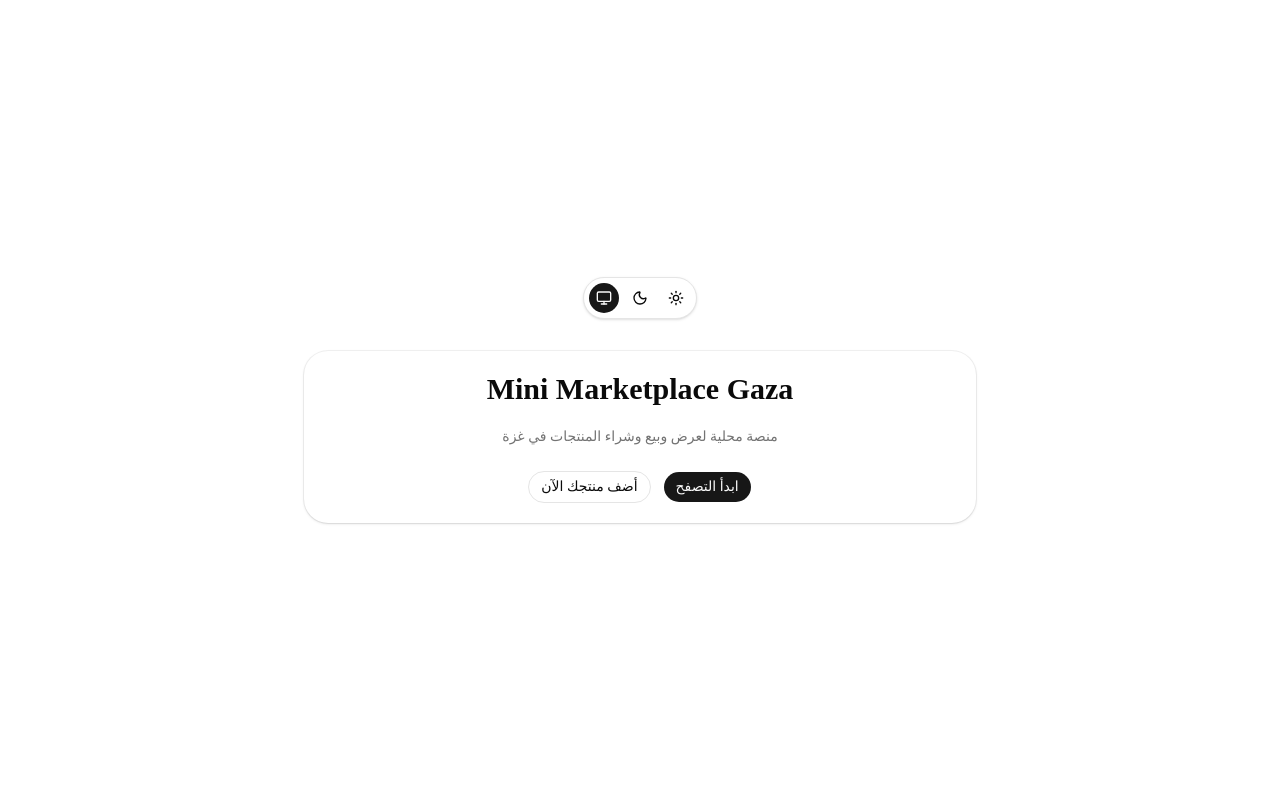
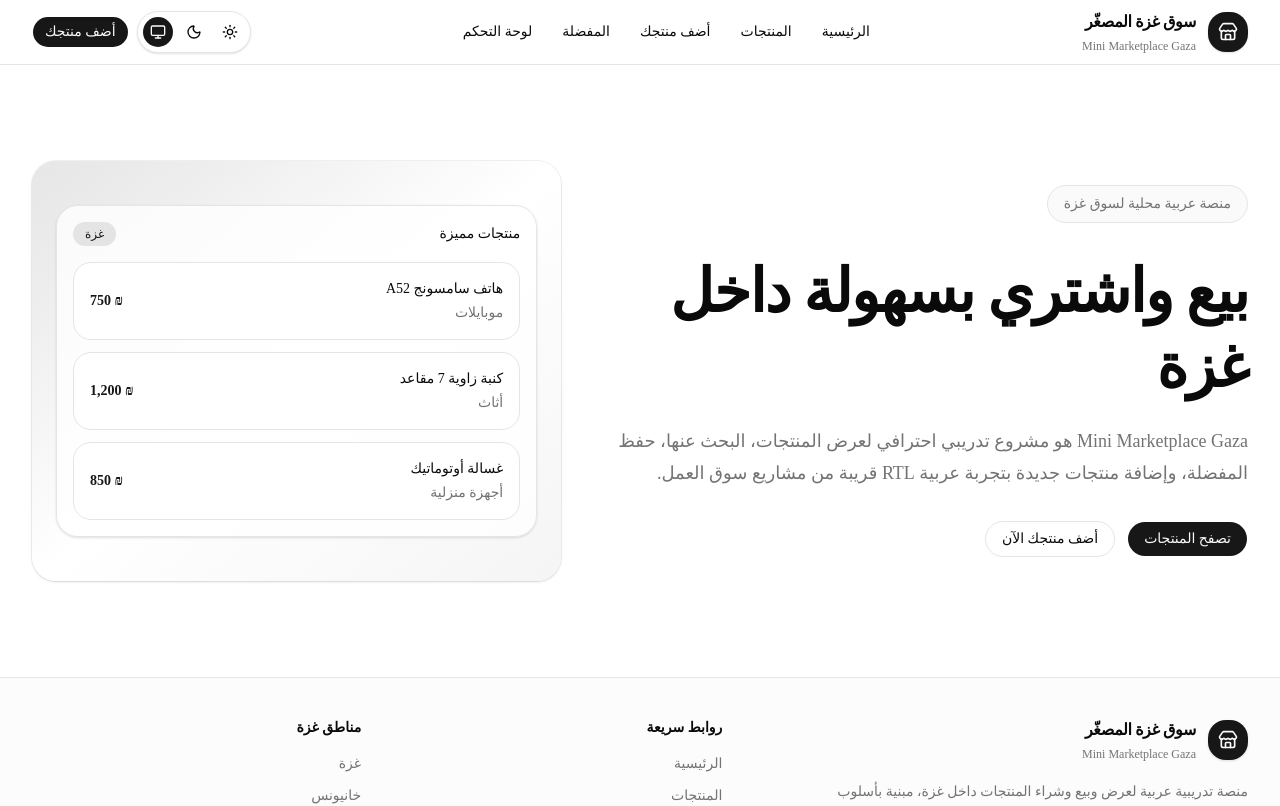
Before and after one commit to odaysaad2003-png/Gaza_Marketplace, a Next.js app: page / in a window 1280 px wide. Shown: the top 806 px of the page. Built offline with nearby package versions, Linux system fonts and the light colour scheme.

Commit message:
feat: build base rtl layout with navbar and footer  pranch special for the main layout heder nav and footer

```diff
--- a/src/app/layout.tsx
+++ b/src/app/layout.tsx
@@ -2,6 +2,8 @@ import type {Metadata} from "next";
 import {Cairo} from "next/font/google";
 import "./globals.css";
 
+import {Footer} from "@/components/layout/footer";
+import {Navbar} from "@/components/layout/navbar";
 import {ThemeProvider} from "@/components/theme/theme-provider";
 
 const cairo = Cairo({
@@ -22,9 +24,15 @@ export default function RootLayout({
 }>) {
     return (
         <html lang="ar" dir="rtl" suppressHydrationWarning>
-            <body className={`${cairo.variable} font-sans antialiased`}>
+            <body className={`${cairo.variable} min-h-screen bg-background font-sans text-foreground antialiased`}>
                 <ThemeProvider attribute="class" defaultTheme="system" enableSystem disableTransitionOnChange>
-                    {children}
+                    <div className="flex min-h-screen flex-col">
+                        <Navbar />
+
+                        <main className="flex-1">{children}</main>
+
+                        <Footer />
+                    </div>
                 </ThemeProvider>
             </body>
         </html>
--- a/src/app/page.tsx
+++ b/src/app/page.tsx
@@ -1,28 +1,71 @@
-import {ThemeToggle} from "@/components/theme/theme-toggle";
+import Link from "next/link";
+
+import {MainContainer} from "@/components/layout/main-container";
 import {Button} from "@/components/ui/button";
-import {Card, CardContent, CardHeader, CardTitle} from "@/components/ui/card";
+import {Card, CardContent} from "@/components/ui/card";
 
 export default function HomePage() {
     return (
-        <main className="min-h-screen bg-background text-foreground">
-            <section className="mx-auto flex min-h-screen w-full max-w-5xl flex-col items-center justify-center gap-8 px-4 text-center">
-                <ThemeToggle />
+        <MainContainer className="py-16 sm:py-24">
+            <section className="grid items-center gap-10 lg:grid-cols-[1.1fr_0.9fr]">
+                <div className="space-y-8">
+                    <div className="inline-flex rounded-full border bg-muted/50 px-4 py-2 text-sm text-muted-foreground">
+                        منصة عربية محلية لسوق غزة
+                    </div>
 
-                <Card className="w-full max-w-2xl">
-                    <CardHeader>
-                        <CardTitle className="text-3xl font-bold">Mini Marketplace Gaza</CardTitle>
-                    </CardHeader>
+                    <div className="space-y-5">
+                        <h1 className="max-w-3xl text-4xl font-bold leading-tight tracking-tight sm:text-5xl lg:text-6xl">
+                            بيع واشتري بسهولة داخل غزة
+                        </h1>
 
-                    <CardContent className="space-y-6">
-                        <p className="text-muted-foreground">منصة محلية لعرض وبيع وشراء المنتجات في غزة</p>
+                        <p className="max-w-2xl text-base leading-8 text-muted-foreground sm:text-lg">
+                            Mini Marketplace Gaza هو مشروع تدريبي احترافي لعرض المنتجات، البحث عنها، حفظ المفضلة، وإضافة
+                            منتجات جديدة بتجربة عربية RTL قريبة من مشاريع سوق العمل.
+                        </p>
+                    </div>
 
-                        <div className="flex flex-col gap-3 sm:flex-row sm:justify-center">
-                            <Button>ابدأ التصفح</Button>
-                            <Button variant="outline">أضف منتجك الآن</Button>
+                    <div className="flex flex-col gap-3 sm:flex-row">
+                        <Button asChild size="lg">
+                            <Link href="/products">تصفح المنتجات</Link>
+                        </Button>
+
+                        <Button asChild size="lg" variant="outline">
+                            <Link href="/products/create">أضف منتجك الآن</Link>
+                        </Button>
+                    </div>
+                </div>
+
+                <Card className="overflow-hidden border-primary/10 bg-gradient-to-br from-primary/10 via-background to-muted shadow-sm">
+                    <CardContent className="p-6">
+                        <div className="space-y-4 rounded-3xl border bg-background/80 p-4 shadow-sm">
+                            <div className="flex items-center justify-between">
+                                <span className="text-sm font-medium">منتجات مميزة</span>
+                                <span className="rounded-full bg-primary/10 px-3 py-1 text-xs text-primary">غزة</span>
+                            </div>
+
+                            <div className="grid gap-3">
+                                {[
+                                    ["هاتف سامسونج A52", "₪ 750", "موبايلات"],
+                                    ["كنبة زاوية 7 مقاعد", "₪ 1,200", "أثاث"],
+                                    ["غسالة أوتوماتيك", "₪ 850", "أجهزة منزلية"],
+                                ].map(([title, price, category]) => (
+                                    <div
+                                        key={title}
+                                        className="flex items-center justify-between rounded-2xl border bg-card p-4"
+                                    >
+                                        <div>
+                                            <h3 className="font-medium">{title}</h3>
+                                            <p className="mt-1 text-sm text-muted-foreground">{category}</p>
+                                        </div>
+
+                                        <span className="font-bold text-primary">{price}</span>
+                                    </div>
+                                ))}
+                            </div>
                         </div>
                     </CardContent>
                 </Card>
             </section>
-        </main>
+        </MainContainer>
     );
 }
--- /dev/null
+++ b/src/components/layout/footer.tsx
@@ -0,0 +1,54 @@
+import Link from "next/link";
+
+import {mainNavItems} from "@/lib/navigation";
+
+import {MainContainer} from "./main-container";
+import {SiteLogo} from "./site-logo";
+
+export function Footer() {
+    return (
+        <footer className="border-t bg-muted/30">
+            <MainContainer className="py-10">
+                <div className="grid gap-8 md:grid-cols-[1.5fr_1fr_1fr]">
+                    <div className="space-y-4">
+                        <SiteLogo />
+
+                        <p className="max-w-md text-sm leading-7 text-muted-foreground">
+                            منصة تدريبية عربية لعرض وبيع وشراء المنتجات داخل غزة، مبنية بأسلوب Frontend احترافي وقابل
+                            للتوسع.
+                        </p>
+                    </div>
+
+                    <div className="space-y-4">
+                        <h3 className="text-sm font-semibold">روابط سريعة</h3>
+
+                        <ul className="space-y-3 text-sm text-muted-foreground">
+                            {mainNavItems.slice(0, 4).map((item) => (
+                                <li key={item.href}>
+                                    <Link href={item.href} className="transition-colors hover:text-foreground">
+                                        {item.label}
+                                    </Link>
+                                </li>
+                            ))}
+                        </ul>
+                    </div>
+
+                    <div className="space-y-4">
+                        <h3 className="text-sm font-semibold">مناطق غزة</h3>
+
+                        <ul className="space-y-3 text-sm text-muted-foreground">
+                            <li>غزة</li>
+                            <li>خانيونس</li>
+                            <li>رفح</li>
+                            <li>دير البلح</li>
+                        </ul>
+                    </div>
+                </div>
+
+                <div className="mt-10 border-t pt-6 text-center text-xs text-muted-foreground">
+                    © {new Date().getFullYear()} Mini Marketplace Gaza — مشروع تدريبي للبرتفوليو.
+                </div>
+            </MainContainer>
+        </footer>
+    );
+}
--- /dev/null
+++ b/src/components/layout/main-container.tsx
@@ -0,0 +1,10 @@
+import {cn} from "@/lib/utils";
+
+type MainContainerProps = {
+    children: React.ReactNode;
+    className?: string;
+};
+
+export function MainContainer({children, className}: MainContainerProps) {
+    return <div className={cn("mx-auto w-full max-w-7xl px-4 sm:px-6 lg:px-8", className)}>{children}</div>;
+}
--- /dev/null
+++ b/src/components/layout/navbar.tsx
@@ -0,0 +1,36 @@
+import Link from "next/link";
+
+import {ThemeToggle} from "@/components/theme/theme-toggle";
+import {Button} from "@/components/ui/button";
+import {mainNavItems} from "@/lib/navigation";
+
+import {MainContainer} from "./main-container";
+import {SiteLogo} from "./site-logo";
+
+export function Navbar() {
+    return (
+        <header className="sticky top-0 z-50 border-b bg-background/90 backdrop-blur supports-[backdrop-filter]:bg-background/70">
+            <MainContainer>
+                <div className="flex h-16 items-center justify-between gap-4">
+                    <SiteLogo />
+
+                    <nav className="hidden items-center gap-1 md:flex">
+                        {mainNavItems.map((item) => (
+                            <Button key={item.href} asChild variant="ghost" size="sm">
+                                <Link href={item.href}>{item.label}</Link>
+                            </Button>
+                        ))}
+                    </nav>
+
+                    <div className="flex items-center gap-2">
+                        <ThemeToggle />
+
+                        <Button asChild className="hidden sm:inline-flex">
+                            <Link href="/products/create">أضف منتجك</Link>
+                        </Button>
+                    </div>
+                </div>
+            </MainContainer>
+        </header>
+    );
+}
--- /dev/null
+++ b/src/components/layout/site-logo.tsx
@@ -0,0 +1,17 @@
+import Link from "next/link";
+import {Store} from "lucide-react";
+
+export function SiteLogo() {
+    return (
+        <Link href="/" className="group inline-flex items-center gap-3">
+            <span className="flex h-10 w-10 items-center justify-center rounded-2xl bg-primary text-primary-foreground shadow-sm transition-transform duration-200 group-hover:scale-105">
+                <Store className="h-5 w-5" />
+            </span>
+
+            <span className="flex flex-col leading-none">
+                <span className="text-base font-bold tracking-tight">سوق غزة المصغّر</span>
+                <span className="mt-1 text-xs text-muted-foreground">Mini Marketplace Gaza</span>
+            </span>
+        </Link>
+    );
+}
--- /dev/null
+++ b/src/lib/navigation.ts
@@ -0,0 +1,27 @@
+export type NavItem = {
+    label: string;
+    href: string;
+};
+
+export const mainNavItems: NavItem[] = [
+    {
+        label: "الرئيسية",
+        href: "/",
+    },
+    {
+        label: "المنتجات",
+        href: "/products",
+    },
+    {
+        label: "أضف منتجك",
+        href: "/products/create",
+    },
+    {
+        label: "المفضلة",
+        href: "/favorites",
+    },
+    {
+        label: "لوحة التحكم",
+        href: "/admin",
+    },
+];
```
